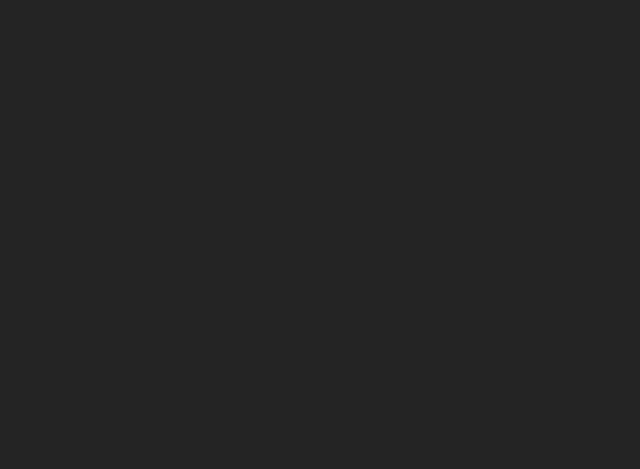
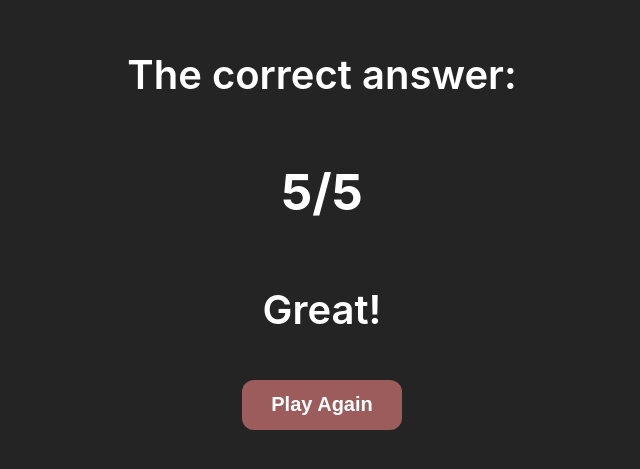
Before and after one commit to BenDjarinn/FilmBro-Quiz-App-In-Development-, a React (Vite) app: page /quizEnd in a window 1280 px wide. Before the commit this address had no page. Shown: the part 141-610 px from the top of the page, without its empty margins (318-958 px from the left). Built offline with nearby package versions, Linux system fonts and the light colour scheme.

Commit message:
half completed

```diff
--- a/src/App.jsx
+++ b/src/App.jsx
@@ -4,6 +4,7 @@ import Login from './components/Pages/LoginPage/Login';
 import Register from './components/Pages/RegisterPage/Register';
 import Homepage from './components/Pages/Homepage/Homepage';
 import QuestionPage from './components/Pages/QuestionsPage/QuestionPage';
+import QuizEndPage from './components/Pages/QuizEndPage/QuizEndPage';
 
 function App() {
   return (
@@ -13,6 +14,7 @@ function App() {
           <Route path='/register' element={<Register />} />
           <Route path='/homepage' element={<Homepage />} />
           <Route path='/questions' element={<QuestionPage />} />
+          <Route path='/quizEnd' element={<QuizEndPage />} />
         </Routes>
       </Router>
   );
--- a/src/components/Pages/Homepage/Homepage.jsx
+++ b/src/components/Pages/Homepage/Homepage.jsx
@@ -1,6 +1,6 @@
 import React from 'react'
 import styles from '../Homepage/HomepageStyle.module.scss';
-import Button from '../../common/Button/Button';
+import Button from '../../common/Button/RegButton/Button';
 
 function Homepage() {
   return (
--- a/src/components/Pages/LoginPage/Login.jsx
+++ b/src/components/Pages/LoginPage/Login.jsx
@@ -1,6 +1,6 @@
 import React from 'react'
 import Form from '../../common/Form/Form'
-import Button from '../../common/Button/Button'
+import Button from '../../common/Button/RegButton/Button';
 import styles from '../LoginPage/LoginStyle.module.scss';
 import { Link } from 'react-router-dom';
 
--- a/src/components/Pages/QuestionsPage/QuestionPage.jsx
+++ b/src/components/Pages/QuestionsPage/QuestionPage.jsx
@@ -1,6 +1,6 @@
 import React from 'react'
 import styles from '../QuestionsPage/QuestionPage.module.scss'
-import Button from '../../common/Button/Button'
+import AnswerButton from '../../common/Button/AnswerButton/AnswerButton'
 
 export default function QuestionPage() {
   return (
@@ -16,13 +16,13 @@ export default function QuestionPage() {
 
         <div className={styles.options}>
 
-                <Button  width='250px' height='100px' backgroundColor='#9C5C5C' color='#ffffff' className={styles.button}>Sasuke Uchiha</Button>
+                <AnswerButton  width='250px' height='100px' backgroundColor='#9C5C5C' color='#ffffff' className={styles.button}>Sasuke Uchiha</AnswerButton>
 
-                <Button  width='250px' height='100px' backgroundColor='#9C5C5C' color='#ffffff' className={styles.button}>True</Button>
+                <AnswerButton  width='250px' height='100px' backgroundColor='#9C5C5C' color='#ffffff' className={styles.button}>Nagato</AnswerButton>
 
-                <Button  width='250px' height='100px' backgroundColor='#9C5C5C' color='#ffffff' className={styles.button}>True</Button>
+                <AnswerButton  width='250px' height='100px' backgroundColor='#9C5C5C' color='#ffffff' className={styles.button}>Itachi Uchiha</AnswerButton>
 
-                <Button  width='250px' height='100px' backgroundColor='#9C5C5C' color='#ffffff' className={styles.button}>True</Button>
+                <AnswerButton  width='250px' height='100px' backgroundColor='#9C5C5C' color='#ffffff' className={styles.button}>Obito</AnswerButton>
 
 
         </div>
--- /dev/null
+++ b/src/components/Pages/QuizEndPage/QuizEndPage.jsx
@@ -0,0 +1,22 @@
+import React from 'react'
+import styles from '../QuizEndPage/QuizEndPage.module.scss';
+import Button from '../../common/Button/RegButton/Button'
+
+function QuizEndPage() {
+  return (
+    <>
+        <div className={styles.pageHeader}>
+            <p className={styles.correctAns}>The correct answer:</p>
+
+            <h3 className={styles.questionAns}>5/5</h3>
+
+            <p className={styles.correctAns}>Great!</p>
+
+        </div>
+
+        <Button  width='160px' height='50px' backgroundColor='#9C5C5C' color='#ffffff' className='button'>Play Again</Button>
+    </>
+  )
+}
+
+export default QuizEndPage
--- /dev/null
+++ b/src/components/Pages/QuizEndPage/QuizEndPage.module.scss
@@ -0,0 +1,22 @@
+@font-face {
+    font-family: 'CynthoNextBold';
+    src: url('../../../assets/fonts/CynthoNextBold.otf') format('opentype');
+    font-weight: 500;
+    font-style: bold;
+}
+
+
+.pageHeader {
+    color: #ffffff;
+    margin-top: -10.5vh;
+
+    .questionAns {
+        font-size: 50px;
+        font-weight: bold;
+    }
+
+    .correctAns {
+        font-weight: 600;
+        font-size: 40px;
+    }
+}
--- a/src/components/Pages/RegisterPage/Register.jsx
+++ b/src/components/Pages/RegisterPage/Register.jsx
@@ -1,6 +1,6 @@
 import React from 'react'
 import Form from '../../common/Form/Form'
-import Button from '../../common/Button/Button'
+import Button from '../../common/Button/RegButton/Button';
 import styles from '../RegisterPage/RegisterStyle.module.scss';
 import { Link } from 'react-router-dom';
 
--- /dev/null
+++ b/src/components/common/Button/AnswerButton/AnswerButton.jsx
@@ -0,0 +1,13 @@
+import React from 'react'
+import { AnswerButtonStyle } from './style';
+
+const AnswerButton = ({children, width, height, backgroundColor, color}) => {
+    return (
+        <button className={AnswerButtonStyle(width, height, backgroundColor, color)}
+        >
+            {children}
+        </button>
+    );
+};
+
+export default AnswerButton;
--- /dev/null
+++ b/src/components/common/Button/AnswerButton/style.js
@@ -0,0 +1,26 @@
+import { css } from '@emotion/css';
+
+export const AnswerButtonStyle = (width, height, backgroundColor, color) => css`
+    width: ${width};
+    height: ${height};
+    background-color: ${backgroundColor};
+    color: ${color};
+    border-radius: 12px;
+    padding: 8px 14px;
+
+    font-size: 20px;
+    font-weight: 600;
+    border-width: 0;
+    cursor: pointer;
+    transition: 0.25s;
+
+    &:hover {
+        opacity: 0.8;
+    }
+
+    &:active, :focus {
+        opacity: 0.8;
+        border: 3.5px solid white;
+    }
+
+`
--- a/src/components/common/Button/ButtonStyle.js
+++ b/src/components/common/Button/RegButton/ButtonStyle.js
@@ -15,7 +15,7 @@ export const ButtonStyle = (width, height, backgroundColor, color) => css`
     cursor: pointer;
 
     &:active, :hover {
-        transform: translateY(1.5px) translateX(1.5px);
+        transform: translateY(1.0px) translateX(1.0px);
     }
 
 `
```
Also changed, not shown: src/components/common/Button/RegButton/Button.jsx (renamed from src/components/common/Button/Button.jsx).
